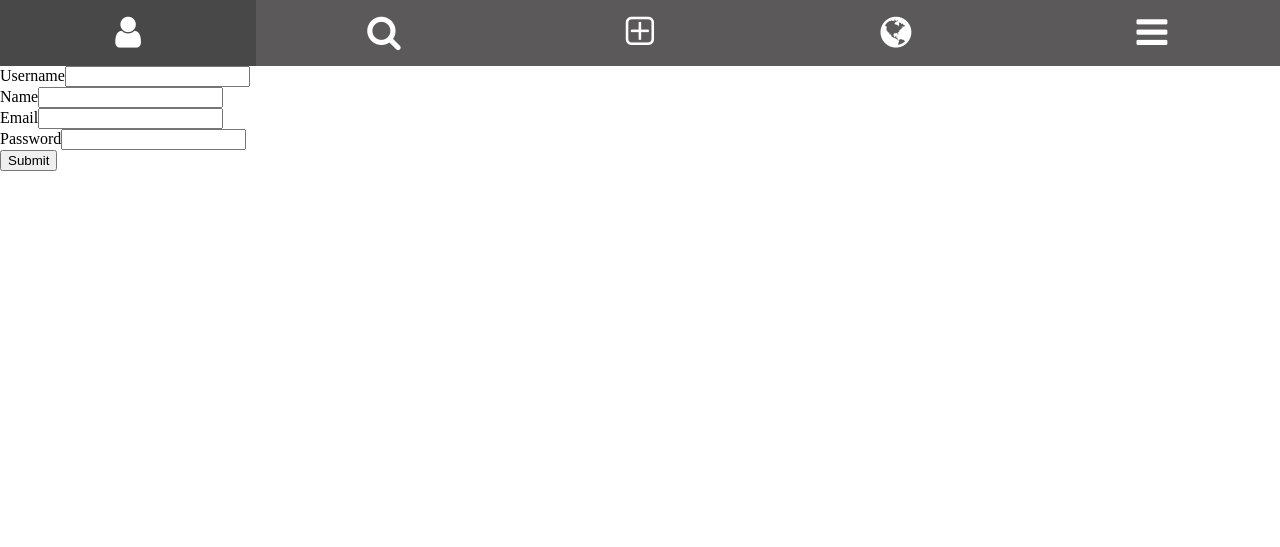
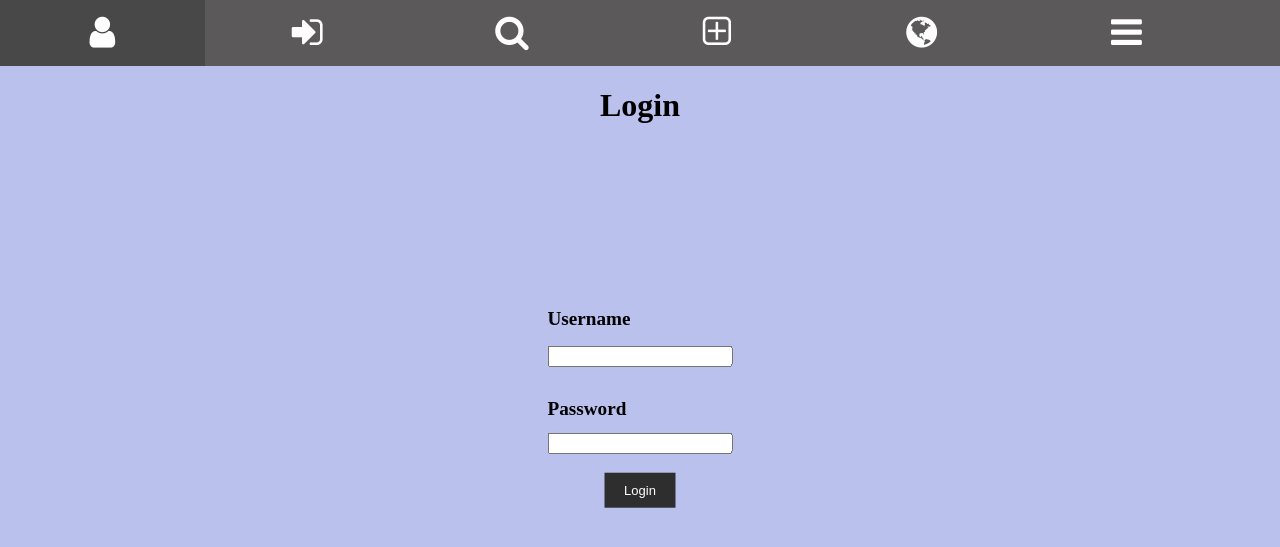
Before and after one commit to EeshaneeAJ/GreenWave, a Flask app: page / in a window 1280 px wide. Shown: the top 547 px of the page. Run offline with Flask 3, Linux system fonts and the light colour scheme; some libraries are stand-ins or nearby versions.

Commit message:
secondcommit

```diff
--- a/sample.py
+++ b/login.py
@@ -3,22 +3,20 @@ from flask_mysqldb import MySQL
 app= Flask(__name__)
 app.config['MYSQL_HOST']='localhost'
 app.config['MYSQL_USER']='root'
-app.config['MYSQL_PASSWORD']='952003'
+app.config['MYSQL_PASSWORD']='My_Sql101'
 app.config['MYSQL_DB']='green_wave'
 mysql=MySQL(app)
 @app.route('/',methods=['GET','POST'])
-def hello_world():
+def login():
     if request.method== 'POST':
         userDetails=request.form
         username=userDetails['username']
-        name=userDetails['name']
-        email=userDetails['email']
         password=userDetails['password']
         cur=mysql.connection.cursor()
-        cur.execute("INSERT INTO sign_up(username,name,email,password)VALUES(%s,%s,%s,%s)",(username,name,email,password))
+        cur.execute("INSERT INTO login(username,password)VALUES(%s,%s)",(username,password))
         mysql.connection.commit()
         cur.close()
         return 'success'
-    return render_template('frontend.html')
+    return render_template('login.html')
 if __name__ == '__main__':
     app.run(debug=True)
--- a/templates/frontend.html
+++ b/templates/login.html
@@ -1,5 +1,6 @@
 <!DOCTYPE html>
 <html>
+  <body style="background-color:rgb(186, 193, 236);">
 <meta name="viewport" content="width=device-width, initial-scale=1">
 <link rel="stylesheet" href="https://cdnjs.cloudflare.com/ajax/libs/font-awesome/4.7.0/css/font-awesome.min.css">
 <style>
@@ -13,7 +14,7 @@
 
     .icon-bar a {
       float: left;
-      width: 20%;
+      width: 16%;
       text-align: center;
       padding: 12px 0;
       transition: all 0.3s ease;
@@ -28,26 +29,45 @@
     .active {
       background-color: #b02ebc;
     }
+    form {
+      position: absolute;
+      top: 50%;
+      left: 50%;
+      transform: translate(-50%, -50%);
+    }
+    .button {
+      background-color: #2f2e2e;
+      border: none;
+      color: white;
+      padding: 10px 20px;
+      text-align: center;
+      text-decoration: none;
+      display: inline-block;
+      font-size: 13px;
+      margin: 1px 1px;
+      cursor: pointer;
+    }
 </style>
 <body>
 
 <div class="icon-bar">
-  <a class="active" href="#"><i class="fa fa-user"></i></a>
+  <a class="active" href="login.html"><i class="fa fa-user"></i></a>
+  <a href="sign.html"><i class="fa fa-sign-in"></i></a>
   <a href="#"><i class="fa fa-search"></i></a>
   <a href="#"><i class="fa fa-plus-square-o"></i></a>
   <a href="#"><i class="fa fa-globe"></i></a>
   <a href="#"><i class="fa fa-reorder"></i></a>
 </div>
+<center><h1>Login</h1></center>
 <form method="POST" action="">
-  Username<input type="text" name="username" />
+  <h2 style="font-size:1.5vw">Username</h2><input type="text" name="username" />
   <br>
-  Name<input type="text" name="name" />
   <br>
-  Email<input type="text" name="email" />
+  <h1 style="font-size:1.5vw" >Password</h1><input type="text" name="password"/>
   <br>
-  Password<input type="text" name="password"/>
   <br>
-  <input type="submit">
+  <center><button class="button">Login</button></center>
+
 </form>
 
 </body>
```
Also changed, not shown: templates/sign.html (added, +79 -0 lines).
